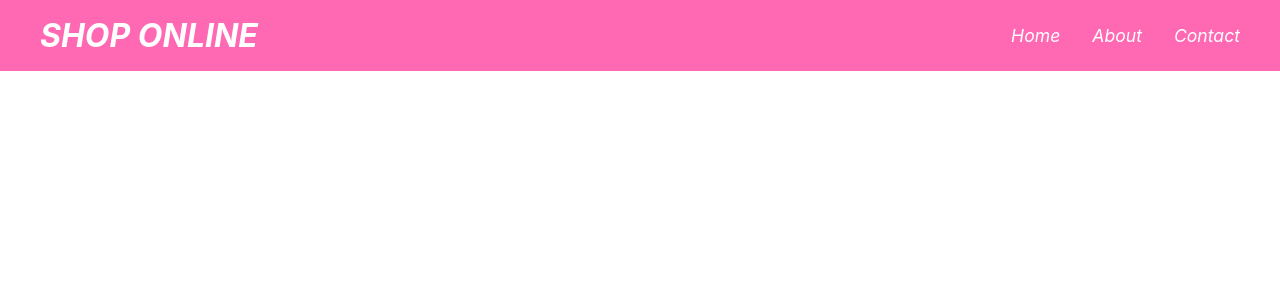
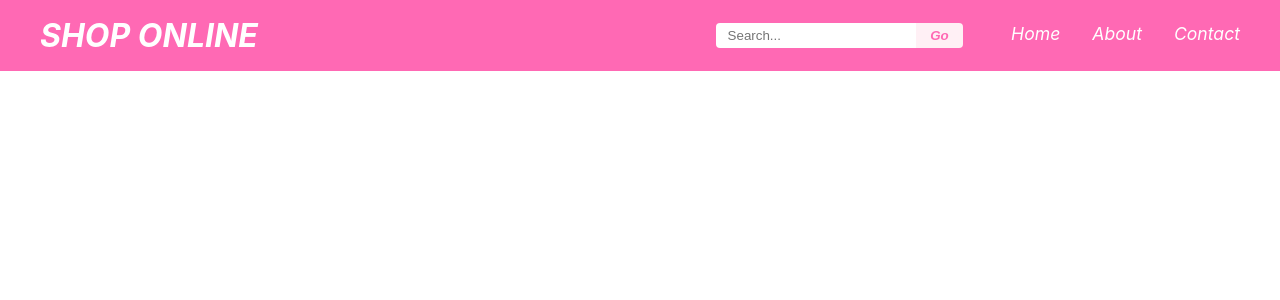
Before and after one commit to joshua0983/shop_online, a React (Create React App) app in the folder frontend/: page / in a window 1280 px wide. Shown: the top 300 px of the page. Built offline with nearby package versions, Linux system fonts and the light colour scheme.

Commit message:
added search

```diff
--- a/frontend/src/Navbar.css
+++ b/frontend/src/Navbar.css
@@ -39,3 +39,32 @@
 .nav-links:hover {
   color: #fff0f5; /* Lighter pink on hover */
 }
+
+.nav-search {
+  display: flex;
+  align-items: center;
+  margin-right: 1rem;
+}
+
+.nav-search-input {
+  padding: 0.3rem 0.7rem;
+  border-radius: 4px 0 0 4px;
+  border: none;
+  outline: none;
+}
+
+.nav-search-btn {
+  padding: 0.3rem 0.9rem;
+  border-radius: 0 4px 4px 0;
+  border: none;
+  background: #fff0f5;
+  color: #ff69b4;
+  font-weight: bold;
+  cursor: pointer;
+  transition: background 0.2s;
+}
+
+.nav-search-btn:hover {
+  background: #ff69b4;
+  color: #fff;
+}
--- a/frontend/src/Navbar.js
+++ b/frontend/src/Navbar.js
@@ -10,6 +10,18 @@ function Navbar() {
             </i>
             </a>
             <ul className="nav-menu">
+                <li className="nav-item">
+                    <form className="nav-search">
+                        <input
+                            type="text"
+                            placeholder="Search..."
+                            className="nav-search-input"
+                        />
+                        <button type="submit" className="nav-search-btn">
+                            <i>Go</i>
+                        </button>
+                    </form>
+                </li>
                 <li className="nav-item">
                     <a href="/" className="nav-links"><i>Home</i></a>
                 </li>
```
Lines whose indentation alone changed are shown as unchanged.
